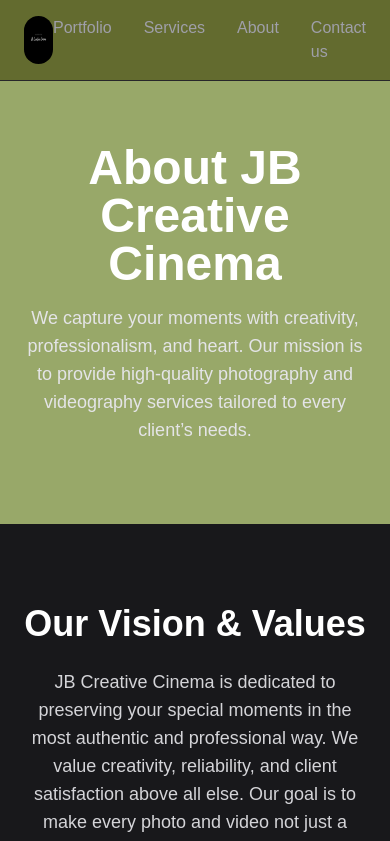
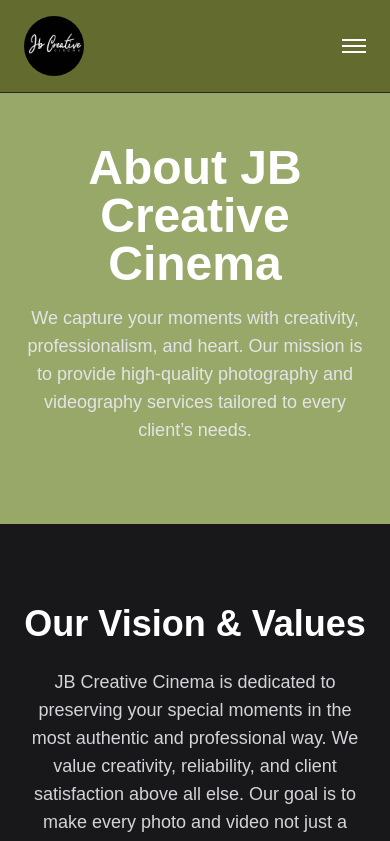
Before and after one commit to TKMbatsane/jb-creative-website, a Next.js app: page /about in a window 390 px wide. Shown: the top 841 px of the page. Built offline with nearby package versions, Linux system fonts and the light colour scheme.

Commit message:
mobile menu fix

```diff
--- a/src/components/NavBar.tsx
+++ b/src/components/NavBar.tsx
@@ -1,21 +1,119 @@
 'use client';
 
+import { useState, useRef, useEffect } from 'react';
 import Image from 'next/image';
+import Link from 'next/link';
 
 export default function NavBar() {
+
+    const [isOpen, setIsOpen] = useState(false);
+
+    const menuRef = useRef<HTMLDivElement>(null);
+
+    const toggleMenu = () => {
+        setIsOpen(!isOpen);
+    };
+
+    const closeMenu = () => {
+        setIsOpen(false);
+    };
+
+    // Detect click outside
+    useEffect(() => {
+
+        const handleClickOutside = (event: MouseEvent) => {
+
+            if (
+                menuRef.current &&
+                !menuRef.current.contains(event.target as Node)
+            ) {
+                setIsOpen(false);
+            }
+
+        };
+
+        document.addEventListener('mousedown', handleClickOutside);
+
+        return () => {
+            document.removeEventListener('mousedown', handleClickOutside);
+        };
+
+    }, []);
+
     return (
-        <nav className="fixed top-0 w-full bg-[#636b2f] backdrop-blur-sm z-50 border-b border-zinc-800">
+
+        <nav
+            ref={menuRef}
+            className="fixed top-0 w-full bg-[#636b2f] z-50 border-b border-zinc-800"
+        >
+
             <div className="max-w-6xl mx-auto px-6 py-4 flex justify-between items-center">
-                <a href="/#" className="hover:scale-200 transition transform">
-                    <Image src="/images/logo.jpeg" alt="JB Creative Logo" width={60} height={60} className="h-12 w-auto rounded-full" />
-                </a>
-                <div className="flex gap-8">
-                    <a href="/#portfolio" className="text-zinc-400 hover:text-white transition">Portfolio</a>
-                    <a href="/#services" className="text-zinc-400 hover:text-white transition">Services</a>
-                    <a href="/about" className="text-zinc-400 hover:text-white transition">About</a>
-                    <a href="/#contact" className="text-zinc-400 hover:text-white transition">Contact us</a>
+
+                {/* Logo */}
+                <Link href="/" onClick={closeMenu}>
+                    <Image
+                        src="/images/JbLogo.jpeg"
+                        alt="JB Creative Logo"
+                        width={60}
+                        height={60}
+                        className="rounded-full transition-transform hover:scale-110"
+                    />
+                </Link>
+
+                {/* Desktop Menu */}
+                <div className="hidden md:flex gap-8">
+
+                    <Link href="/" className="hover:text-[#d3d3d3]">Home</Link>
+
+                    <Link href="/#portfolio" className="hover:text-[#d3d3d3]">Portfolio</Link>
+
+                    <Link href="/#services" className="hover:text-[#d3d3d3]">Services</Link>
+
+                    <Link href="/about" className="hover:text-[#d3d3d3]">About</Link>
+
+                    <Link href="/#contact" className="hover:text-[#d3d3d3]">Contact</Link>
+
                 </div>
+
+                {/* Hamburger */}
+                <button
+                    onClick={toggleMenu}
+                    className="md:hidden flex flex-col gap-1"
+                >
+
+                    <span className={`w-6 h-0.5 bg-white transition ${isOpen ? 'rotate-45 translate-y-1.5' : ''}`} />
+
+                    <span className={`w-6 h-0.5 bg-white transition ${isOpen ? 'opacity-0' : ''}`} />
+
+                    <span className={`w-6 h-0.5 bg-white transition ${isOpen ? '-rotate-45 -translate-y-1.5' : ''}`} />
+
+                </button>
+
             </div>
+
+            {/* Mobile Menu */}
+            {isOpen && (
+
+                <div className="md:hidden bg-[#636b2f] border-t border-zinc-800">
+
+                    <div className="flex flex-col px-6 py-4 gap-4">
+
+                        <Link href="/" onClick={closeMenu}>Home</Link>
+
+                        <Link href="/#portfolio" onClick={closeMenu}>Portfolio</Link>
+
+                        <Link href="/#services" onClick={closeMenu}>Services</Link>
+
+                        <Link href="/about" onClick={closeMenu}>About</Link>
+
+                        <Link href="/#contact" onClick={closeMenu}>Contact</Link>
+
+                    </div>
+
+                </div>
+
+            )}
+
         </nav>
     );
 }
--- a/src/components/TeamCard.tsx
+++ b/src/components/TeamCard.tsx
@@ -1,6 +1,7 @@
 'use client';
 
 import Image from 'next/image';
+import { useState } from 'react';
 
 type Props = {
     name: string;
@@ -10,15 +11,17 @@
 };
 
 export default function TeamCard({ name, role, image, bio }: Props) {
+    const [imgSrc, setImgSrc] = useState(image);
     return (
         <div className="bg-zinc-900 p-6 rounded-lg border border-zinc-800 hover:border-amber-400 transition text-center">
             <div className="w-32 h-32 mx-auto mb-4 rounded-full overflow-hidden">
                 <Image
-                    src={image}
+                    src={imgSrc}
                     alt={name}
                     width={128}
                     height={128}
                     className="object-cover w-full h-full"
+                    onError={()=>setImgSrc("/images/JbLogo.jpeg")}
                 />
             </div>
             <h3 className="text-xl font-bold">{name}</h3>
```
Also changed, not shown: public/images/JbLogo.jpeg (added), public/images/logo.jpeg (deleted).
